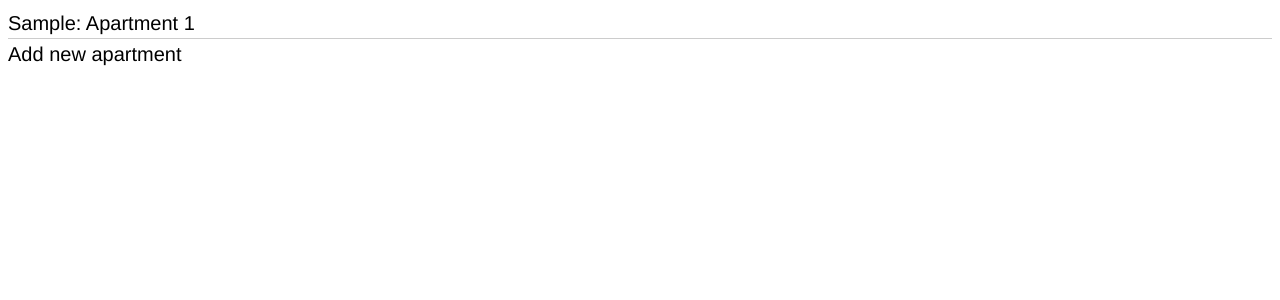
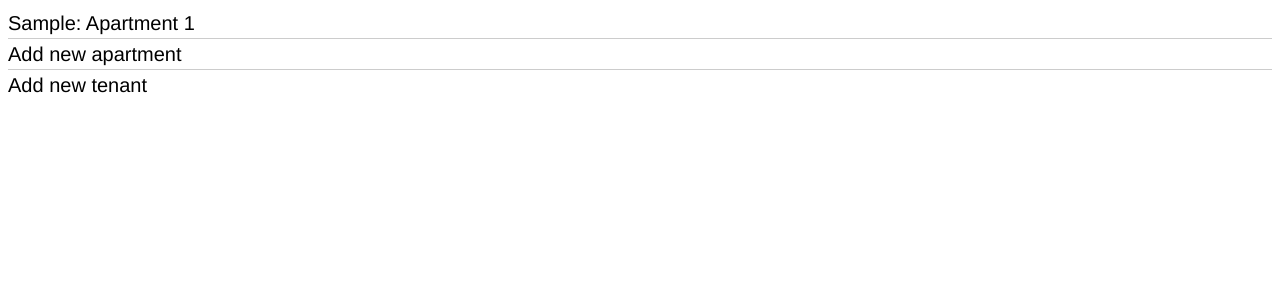
Before and after one commit to sxh1512/cajuncomplexes, a Django app: page /aptman/ in a window 1280 px wide. Shown: the top 300 px of the page. Run offline with Django 3.2, Linux system fonts and the light colour scheme; tables that the repository leaves empty hold one stand-in row (values such as "Sample post").

Commit message:
!MIGRATE! Added ability to add tenants and update apartments
The database structure has changed slightly, so makemigrate and migrate will need to be run again

However, under each apartment's details page you will be able to edit their fields

There is also now a page to add a new tenant, which will update apartment vacancy as necessary

```diff
--- a/aptman/forms.py
+++ b/aptman/forms.py
@@ -9,7 +9,8 @@ class ApartmentAdditionForm(forms.ModelForm):
             'apt_complex',
             'monthly_rent',
             'vacant',
-            'tenant_id'
+            'tenant_id',
+            'maintenance_needed'
         ]
 
 class TenantAdditionForm(forms.ModelForm):
--- a/aptman/models.py
+++ b/aptman/models.py
@@ -7,7 +7,7 @@ class Apartment(models.Model):
     apt_complex = models.CharField(max_length=200)
     monthly_rent = models.DecimalField(decimal_places=2, max_digits=25)
     vacant = models.BooleanField(default=True)
-    tenant_id = models.ForeignKey('Tenant', on_delete=models.CASCADE, null=True, blank=True)
+    tenant_id = models.ForeignKey('Tenant', on_delete=models.CASCADE, null=True)
     maintenance_needed = models.BooleanField(default=False)
 
     def get_tenant(self):
@@ -29,13 +29,13 @@ class Tenant(models.Model):
     tenant_id = models.IntegerField(primary_key=True)
     apt_id = models.ForeignKey(Apartment, on_delete=models.CASCADE, null=True, blank=True)
     tenant_name = models.CharField(max_length=200)
-    last_payment = models.DateField()
-    next_payment = models.DateField()
+    last_payment = models.CharField(max_length=10)
+    next_payment = models.CharField(max_length=10)
     expected_payment = models.DecimalField(decimal_places=2, max_digits=25)
-    missed_payments = models.IntegerField()
+    missed_payments = models.IntegerField(default=0)
 
     def __str__(self):
-        return self.tenant_name
+        return str(self.tenant_id) + ": " + self.tenant_name
 
 
 class PastPayment(models.Model):
--- a/aptman/templates/aptman/details.html
+++ b/aptman/templates/aptman/details.html
@@ -1 +1,3 @@
 <pre>{{ apt }}</pre>
+
+<a href="{% url 'aptman:editapt' apt.apt_id %}"> Edit this apartment's details </a>
--- a/aptman/templates/aptman/index.html
+++ b/aptman/templates/aptman/index.html
@@ -8,5 +8,6 @@
             <li> <a href="{% url 'aptman:details' apt.apt_id %}"> {{ apt.apt_complex |add:": Apartment "|add:apt_id }} </a> </li>
         {% endwith %}
     {% endfor %}
-    <li> <a href="{% url 'aptman:add' %}"> Add new apartment </a> </li>
+    <li> <a href="{% url 'aptman:addapt' %}"> Add new apartment </a> </li>
+    <li> <a href="{% url 'aptman:addtenant' %}"> Add new tenant </a> </li>
 </ul>
--- a/aptman/urls.py
+++ b/aptman/urls.py
@@ -6,5 +6,7 @@ app_name = 'aptman'
 urlpatterns = [
     path('', views.index, name='index'),
     path('<int:apt_id>/', views.details, name='details'),
-    path('add/', views.add_apartment, name='add')
+    path('add-apartment/', views.add_apartment, name='addapt'),
+    path('add-tenant/', views.add_tenant, name='addtenant'),
+    path('edit-apartment/<int:apt_id>/', views.edit_apt, name='editapt')
 ]
--- a/aptman/views.py
+++ b/aptman/views.py
@@ -1,6 +1,6 @@
 from django.http import HttpResponseRedirect
 from django.shortcuts import render
-from .forms import ApartmentAdditionForm
+from .forms import ApartmentAdditionForm, TenantAdditionForm
 from .models import Apartment
 
 def index(request):
@@ -22,3 +22,30 @@ def add_apartment(request):
         form = ApartmentAdditionForm()
 
     return render(request, 'aptman/add.html', {'form': form})
+
+def add_tenant(request):
+    if request.method == 'POST':
+        form = TenantAdditionForm(request.POST)
+        if form.is_valid():
+            tenant = form.save()
+            apt = Apartment.objects.get(pk=tenant.apt_id.apt_id)
+            apt.tenant_id = tenant
+            apt.vacant = False
+            apt.save()
+            return HttpResponseRedirect('/')
+    else:
+        form = TenantAdditionForm()
+
+    return render(request, 'aptman/add.html', {'form': form})
+
+def edit_apt(request, apt_id):
+    apt = Apartment.objects.get(pk=apt_id)
+    if request.method == 'POST':
+        form = ApartmentAdditionForm(request.POST, instance=apt)
+        if form.is_valid():
+            form.save()
+            return HttpResponseRedirect('/')
+    else:
+        form = ApartmentAdditionForm(instance=apt)
+
+    return render(request, 'aptman/add.html', {'form': form})
```
